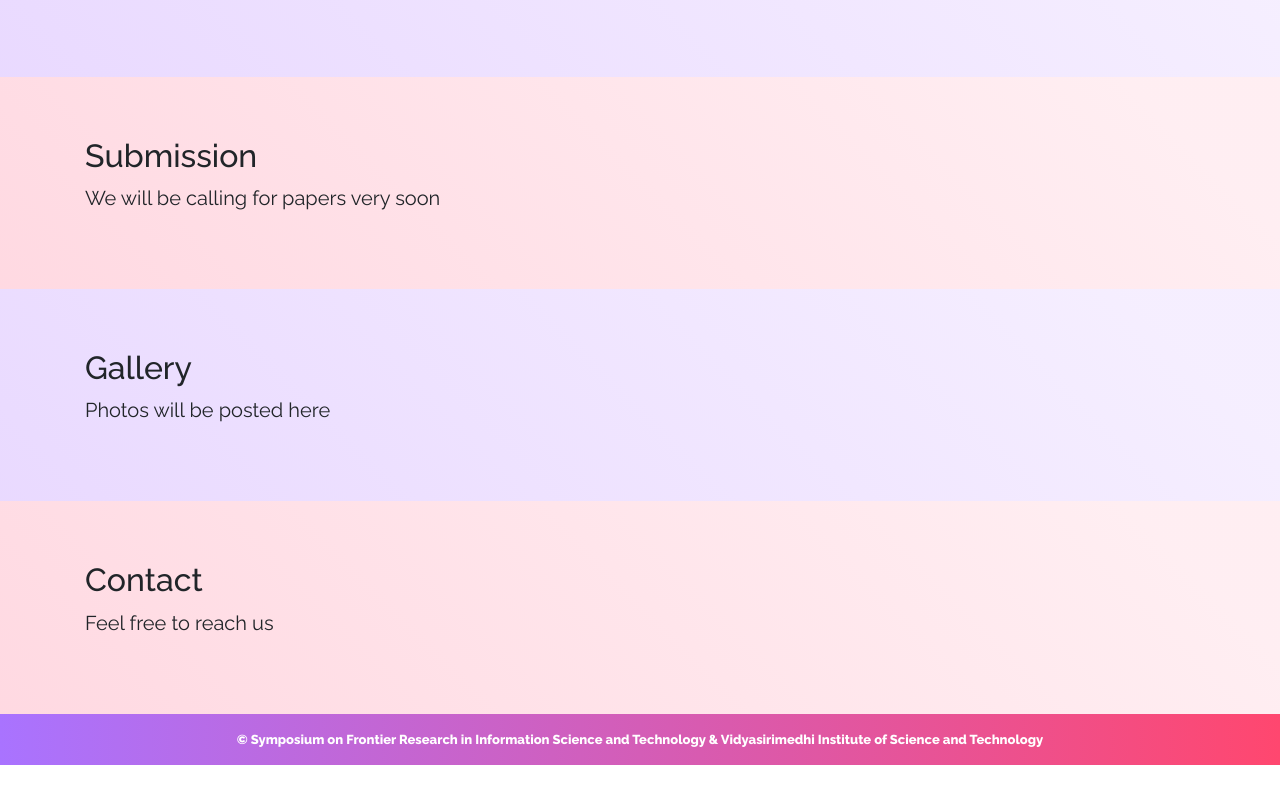
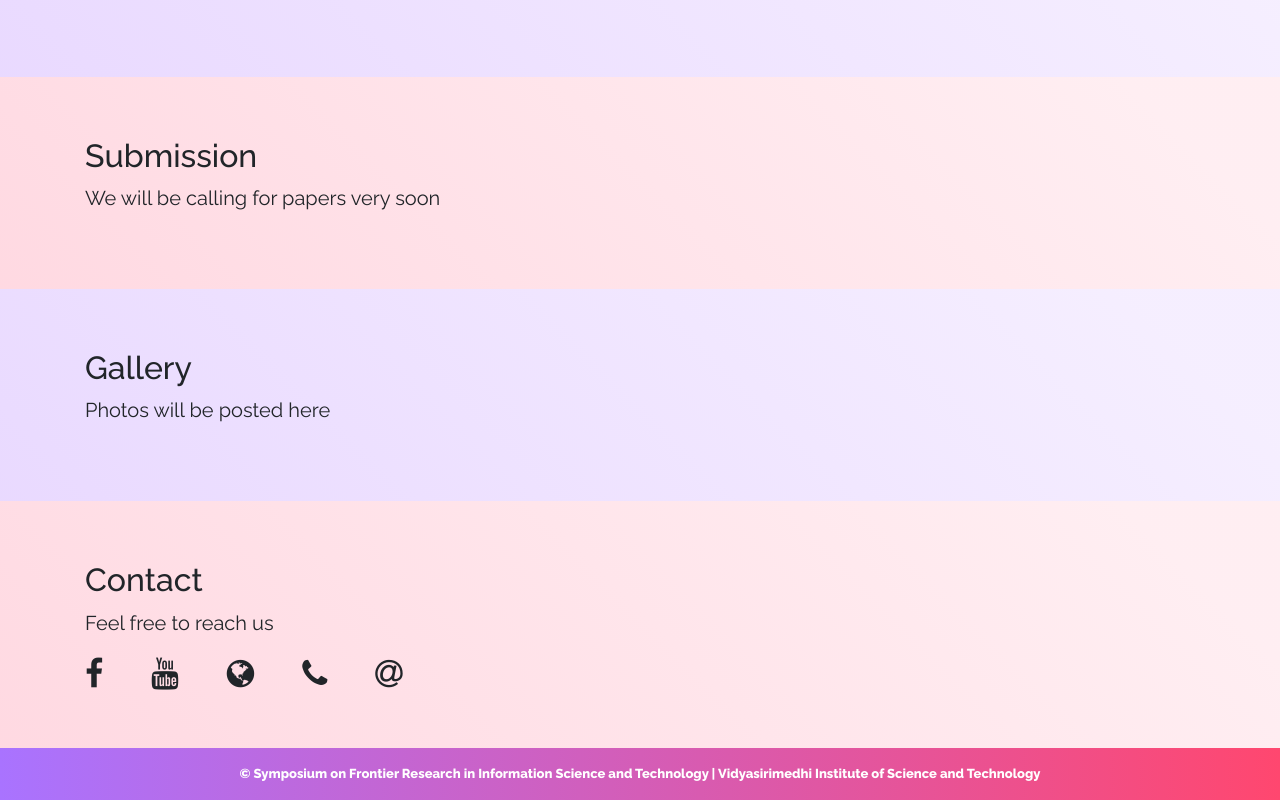
Before and after one commit to ist-fr/2019, a Vue app: page /#/ in a window 1280 px wide. Shown: the part 1854-2654 px from the top of the page. Before the commit the page ends 2619 px from the top, so only its background shows below. Built offline with nearby package versions, Linux system fonts and the light colour scheme; what vuetable-2 would draw is missing.

Commit message:
Add contacts

```diff
--- a/src/components/Facelift/Contact.vue
+++ b/src/components/Facelift/Contact.vue
@@ -5,8 +5,46 @@
         <div class="col-lg-12 mx-auto">
           <h2>Contact</h2>
           <p class="lead">Feel free to reach us</p>
+          <div class="mt-4 flex-center">
+            <a class="social" href="https://www.facebook.com/Vidyasirimedhi">
+              <i class="fa fa-facebook fa-lg white-text mr-md-5 mr-3 fa-2x"></i>
+            </a>
+            <!-- <a class="tw-ic">
+              <i class="fa fa-twitter fa-lg white-text mr-md-5 mr-3 fa-2x"> </i>
+            </a> -->
+            <!-- <a class="gplus-ic">
+              <i class="fa fa-google-plus fa-lg white-text mr-md-5 mr-3 fa-2x"> </i> -->
+            <!-- </a> -->
+            <!-- <a class="li-ic">
+              <i class="fa fa-linkedin fa-lg white-text mr-md-5 mr-3 fa-2x"> </i>
+            </a> -->
+            <!-- <a class="ins-ic">
+              <i class="fa fa-instagram fa-lg white-text mr-md-5 mr-3 fa-2x"> </i>
+            </a> -->
+            <!-- <a class="pin-ic">
+              <i class="fa fa-pinterest fa-lg white-text fa-2x"> </i>
+            </a> -->
+            <a class="social" href="https://www.youtube.com/channel/UCyiO-CBG4J__S83jzq3k0pQ">
+              <i class="fa fa-youtube fa-lg white-text mr-md-5 mr-3 fa-2x"></i>
+            </a>
+            <a class="social" href="https://www.vistec.ac.th">
+              <i class="fa fa-globe fa-lg white-text mr-md-5 mr-3 fa-2x"></i>
+            </a>
+            <a class="social" href="tel:+6633014444">
+              <i class="fa fa-phone fa-lg white-text mr-md-5 mr-3 fa-2x"></i>
+            </a>
+            <a class="social" href="mailto:contact@vistec.ac.th">
+              <i class="fa fa-at fa-lg white-text mr-md-5 mr-3 fa-2x"></i>
+            </a>
+          </div>
         </div>
       </div>
     </div>
   </section>
 </template>
+
+<style>
+  .social {
+    color: #212529;
+  }
+</style>
--- a/src/components/Facelift/Footer.vue
+++ b/src/components/Facelift/Footer.vue
@@ -1,7 +1,7 @@
 <template>
   <footer class="page-footer font-small text-white">
     <div class="container">
-      <div class="footer-copyright text-center py-3">© Symposium on Frontier Research in Information Science and Technology &amp; Vidyasirimedhi Institute of Science and Technology</div>
+      <div class="footer-copyright text-center py-3">© Symposium on Frontier Research in Information Science and Technology | Vidyasirimedhi Institute of Science and Technology</div>
     </div>
   </footer>
 </template>
```
